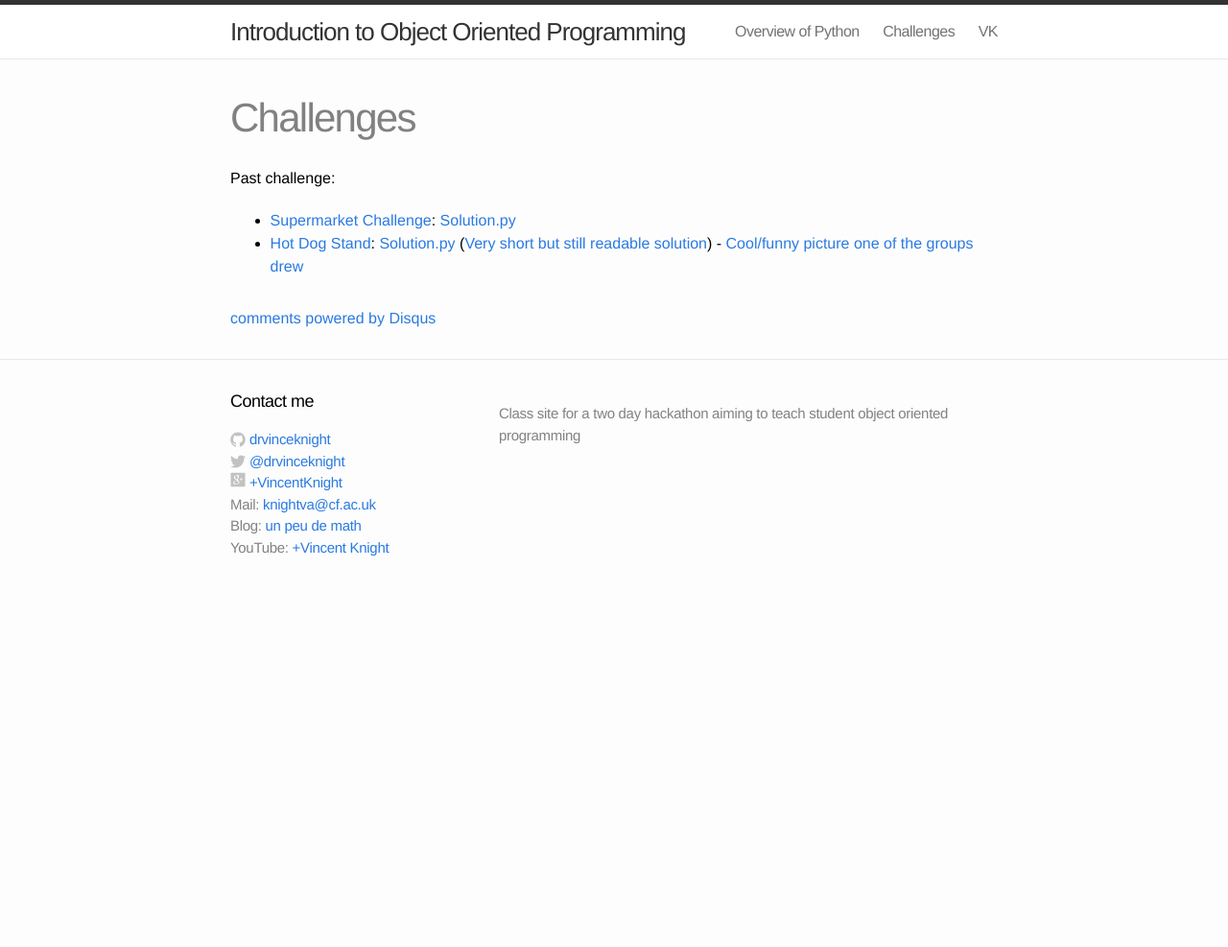
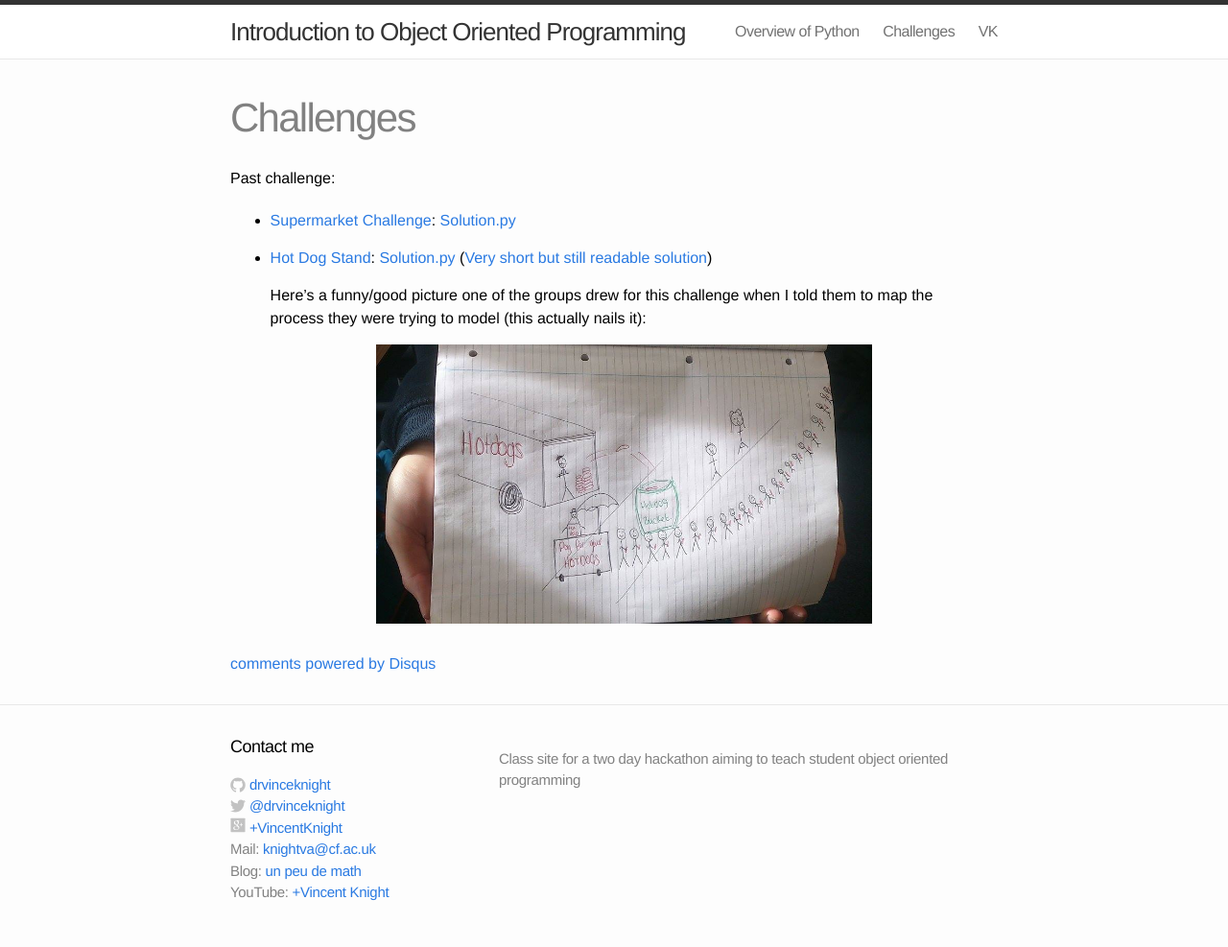
Before and after one commit to drvinceknight/Introduction_to_OOP, a Jekyll site: the page built from Challenges/index.md, in a window 1280 px wide. Shown: the whole page at 96% size. Built offline with Jekyll 4.4.1, drawn with Linux system fonts in a browser that asks for light colours; comment, search, counter and statistics services are not loaded; before the commit the page ends 900 px from its top, so only the background shows below that.

Commit message:
Moving picture

```diff
--- a/Challenges/index.md
+++ b/Challenges/index.md
@@ -8,4 +8,8 @@ comments   : true
 Past challenge:
 
 - [Supermarket Challenge](./SupermarketChallenge): [Solution.py](./SupermarketChallenge/Solution.py)
-- [Hot Dog Stand](./HotDogStand): [Solution.py](./HotDogStand/Solution.py) ([Very short but still readable solution](./HotDogStand/ShortSolution/solution.py)) - [Cool/funny picture one of the groups drew](./HotDogStand/process_map.jpg)
+- [Hot Dog Stand](./HotDogStand): [Solution.py](./HotDogStand/Solution.py) ([Very short but still readable solution](./HotDogStand/ShortSolution/solution.py))
+
+    Here's a funny/good picture one of the groups drew for this challenge when I told them to map the process they were trying to model (this actually nails it):
+
+    ![Cool/funny picture one of the groups drew](./HotDogStand/process_map.jpg)
```
